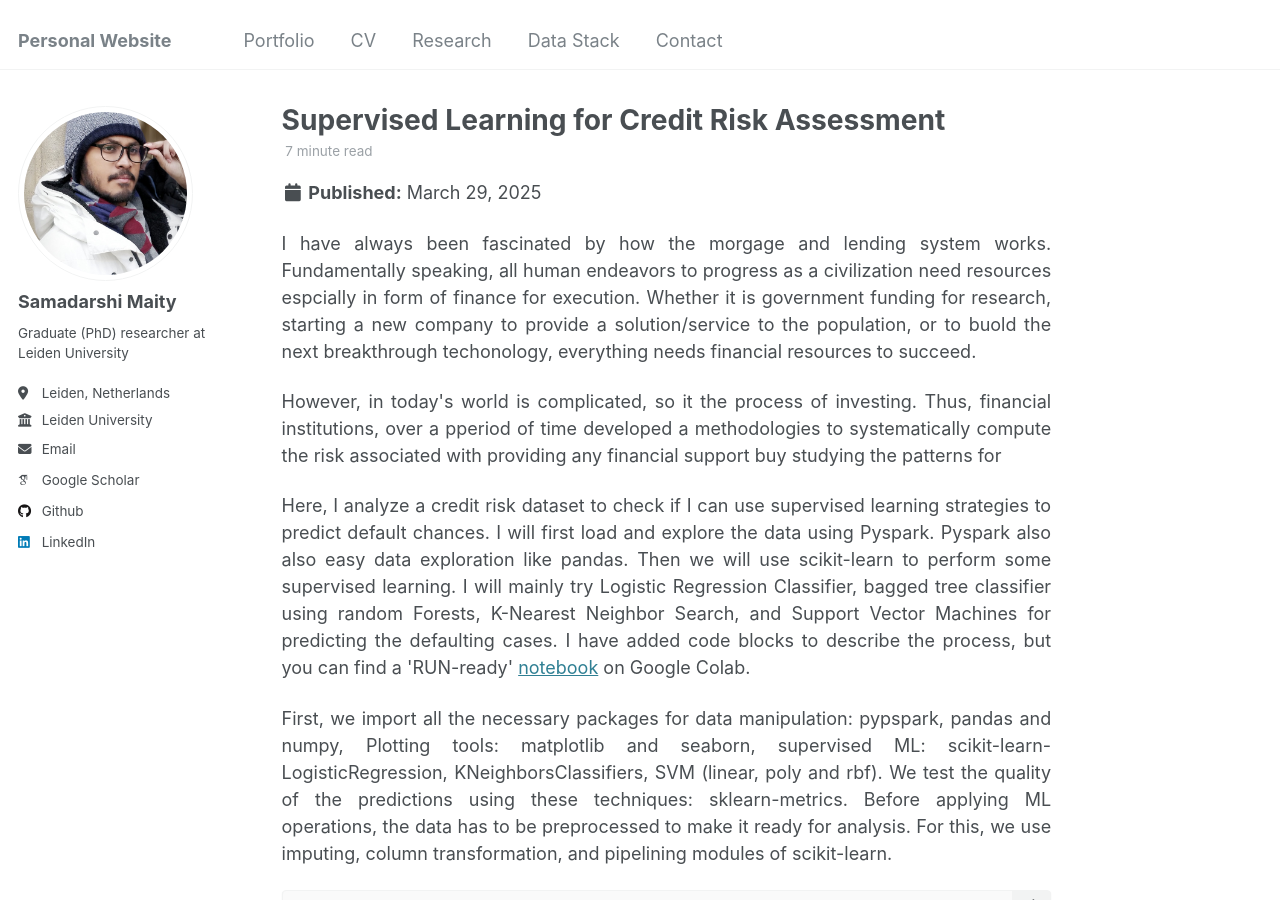
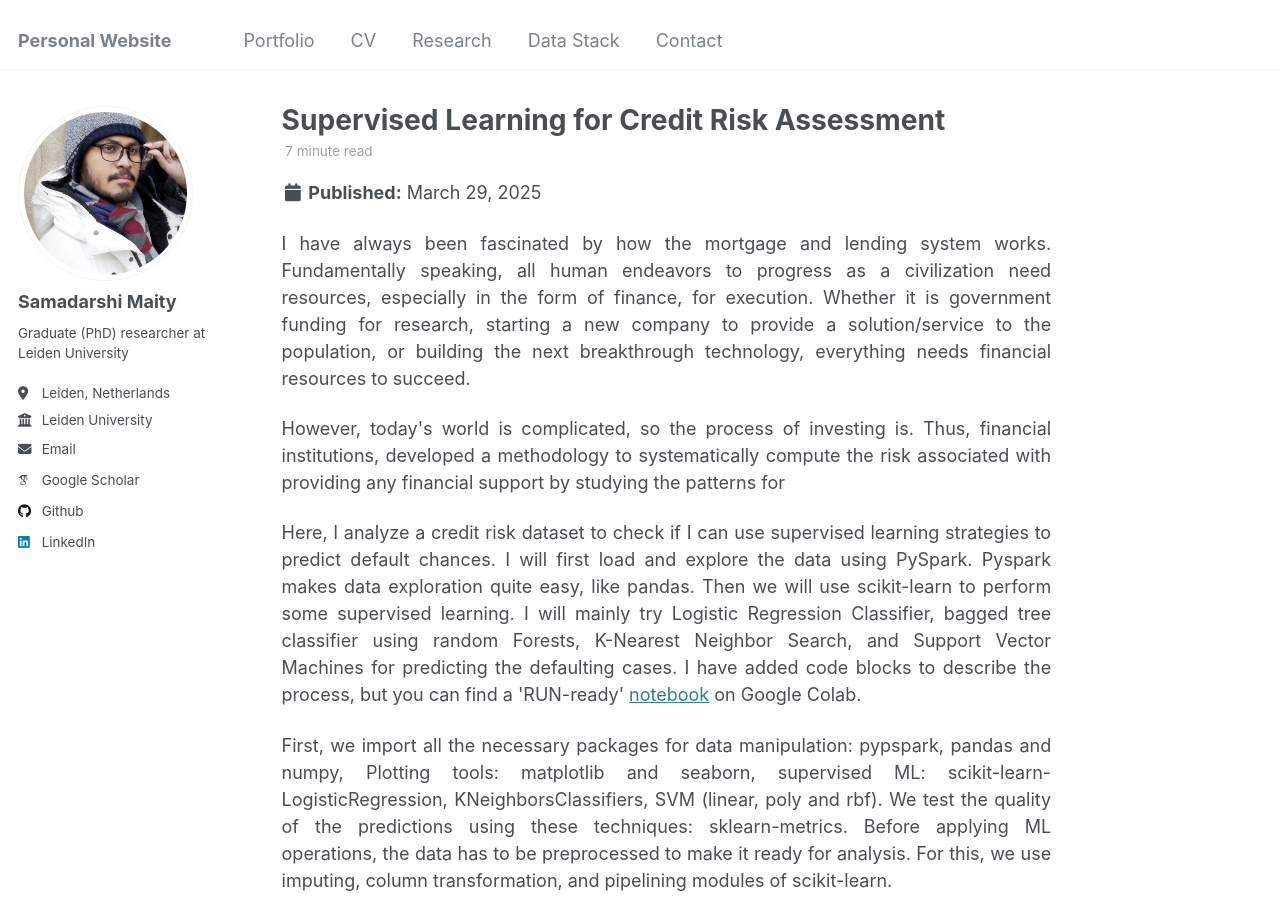
Before and after one commit to Samadarshi-Maity/Samadarshi-Maity.github.io, a Jekyll site: the page built from _portfolio/portfolio-3.md, in a window 1280 px wide and 900 px high. Built offline with Jekyll 4.4.1, drawn with Linux system fonts in a browser that asks for light colours; some web fonts are replaced; some of the changed text lies outside the part shown.

Commit message:
Update portfolio-3.md

````diff
--- a/_portfolio/portfolio-3.md
+++ b/_portfolio/portfolio-3.md
@@ -7,13 +7,13 @@ entries_layout: grid
 classes: wide
 ---
 <p align="justify">
-I have always been fascinated by how the morgage and lending system works. Fundamentally speaking, all human endeavors to progress as a civilization need resources espcially in form of finance for execution. Whether it is government funding for research, starting a new company to provide a solution/service to the population, or to buold the next breakthrough techonology, everything needs financial resources to succeed.
+I have always been fascinated by how the mortgage and lending system works. Fundamentally speaking, all human endeavors to progress as a civilization need resources, especially in the form of finance, for execution. Whether it is government funding for research, starting a new company to provide a solution/service to the population, or building the next breakthrough technology, everything needs financial resources to succeed.
 </p>
 <p align="justify">
-However, in today's world is complicated, so it the process of investing. Thus, financial institutions, over a pperiod of time developed a methodologies to systematically compute the risk associated with providing any financial support buy studying the patterns for
+However, today's world is complicated, so the process of investing is. Thus, financial institutions, developed a methodology to systematically compute the risk associated with providing any financial support by studying the patterns for
 </p>
 <p align="justify">
-Here, I analyze a credit risk dataset to check if I can use supervised learning strategies to predict default chances. I will first load and explore the data using Pyspark. Pyspark also also easy data exploration like pandas. Then we will use scikit-learn to perform some supervised learning. I will mainly try Logistic Regression Classifier, bagged tree classifier using random Forests, K-Nearest Neighbor Search, and Support Vector Machines for predicting the defaulting cases. I have added code blocks to describe the process, but you can find a 'RUN-ready' <a href ='https://colab.research.google.com/drive/1xQtpyV824M2Gl-wsdF8CkGhBHT0KKcxv?usp=sharing'>notebook</a> on Google Colab.
+Here, I analyze a credit risk dataset to check if I can use supervised learning strategies to predict default chances. I will first load and explore the data using PySpark. Pyspark makes data exploration quite easy, like pandas. Then we will use scikit-learn to perform some supervised learning. I will mainly try Logistic Regression Classifier, bagged tree classifier using random Forests, K-Nearest Neighbor Search, and Support Vector Machines for predicting the defaulting cases. I have added code blocks to describe the process, but you can find a 'RUN-ready' <a href ='https://colab.research.google.com/drive/1xQtpyV824M2Gl-wsdF8CkGhBHT0KKcxv?usp=sharing'>notebook</a> on Google Colab.
 </p>
 <p align="justify">
 First, we import all the necessary packages
@@ -87,7 +87,7 @@ We start by looking at the general problems of raw datasets, like duplicates and
 <p align='justify'>
 The code block below shows the number of missing data points in each column using PySpark. Pyspark needs a bit longer syntax than pandas, where we can simply write `pd.DataFrame(data.isna().sum()).T`
 </p>
-```
+```python
 # check if the data has missing values
 data.select([count(when(isnan(c) | col(c).isNull(), c)).alias(c) for c in data.columns]).show()
 ```
````
